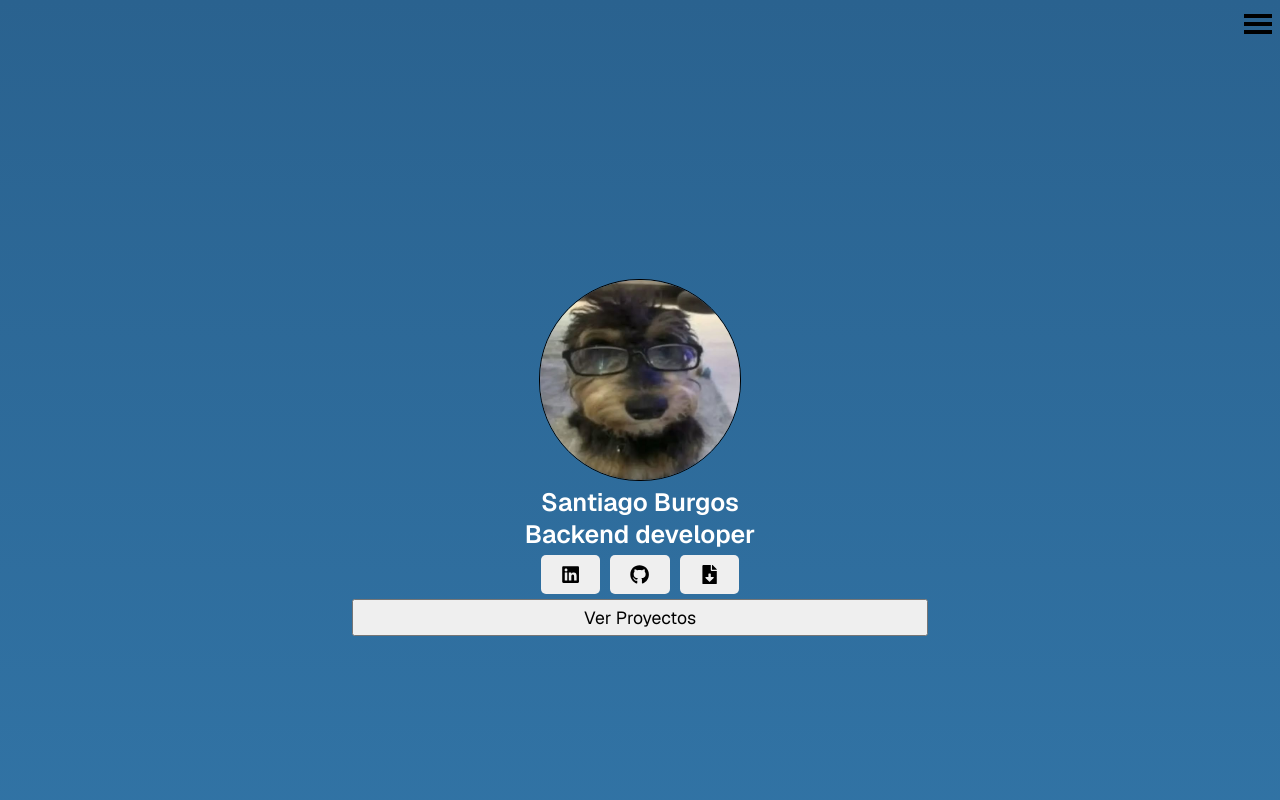
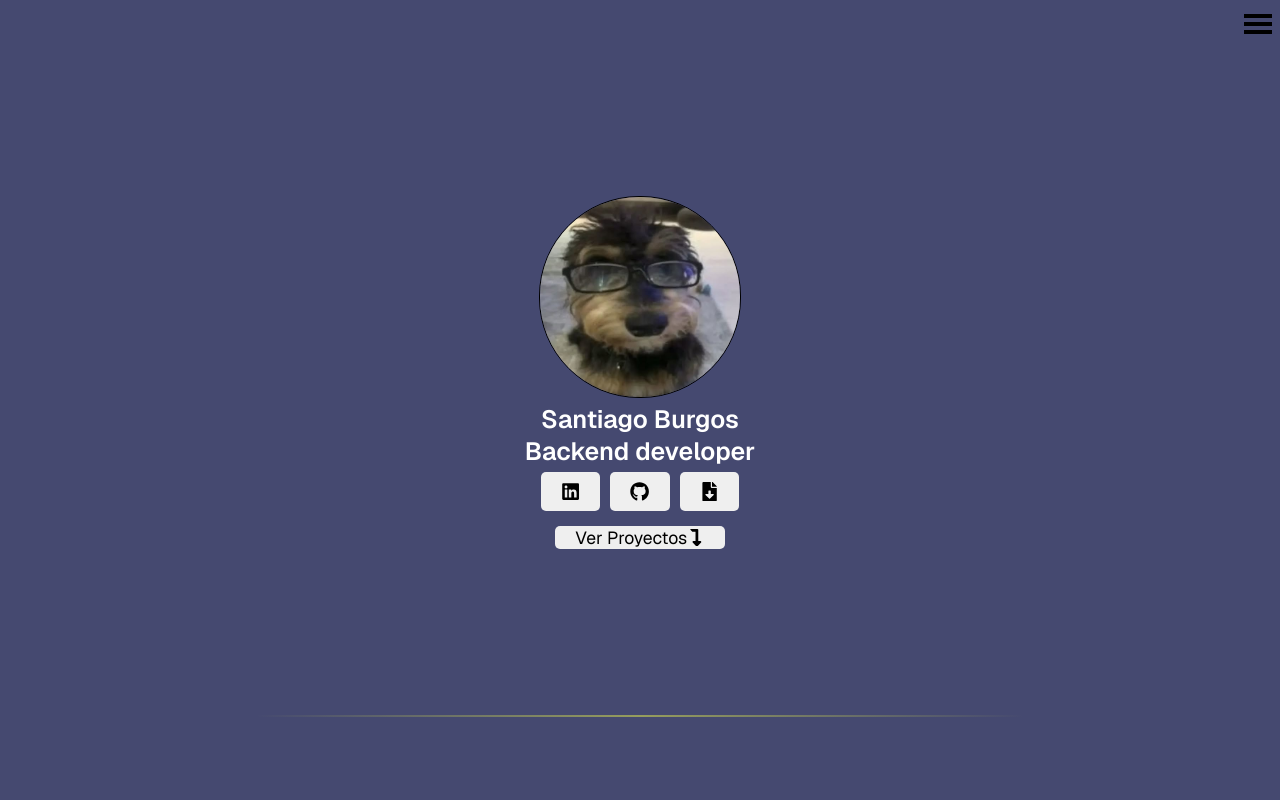
Before and after one commit to Santi-Burgos/portafolio, a React (Create React App) app: page / in a window 1280 px wide. Shown: the top 800 px of the page. Built offline with nearby package versions, Linux system fonts and the light colour scheme.

Commit message:
detalles

```diff
--- a/src/App.js
+++ b/src/App.js
@@ -20,12 +20,14 @@ function App() {
             <NavBar open={openNav} toggleNav={() => setOpenNav(!openNav)} />
           </div>
           <Presentation />
+          <div className="section-divider"></div>
         </section>
         <section className='projects-section' id='projects'>
           <div className='projects-presentation'>
             <h2><FaCode/><p>PROYECTOS</p></h2>
           </div>
           <Projects />
+           <div className="section-divider"></div>
         </section>
         <section className='stack-tech' id='stack'>
           <Carousel />
--- a/src/components/navbar.jsx
+++ b/src/components/navbar.jsx
@@ -10,9 +10,9 @@ function NavBar({ open, toggleNav }) {
       </button>
 
       <ul className={`menu ${open ? "open" : ""}`}>
+        <li><a href="#contact">Contacto</a></li>
+        <li><a href="#about">Sobre mí</a></li>
         <li><a href="#projects">Proyectos</a></li>
-        <li><a href="#about">Sobre mí</a></li>
-        <li><a href="#contact">Contacto</a></li>
       </ul>
     </nav>
   );
--- a/src/components/presentation.jsx
+++ b/src/components/presentation.jsx
@@ -2,6 +2,8 @@ import ContactButton from "../ui/contactButton.jsx";
 import { FaGithub } from "react-icons/fa6";
 import { FaLinkedin } from "react-icons/fa";
 import { FaFileDownload } from "react-icons/fa";
+import { FaLevelDownAlt } from "react-icons/fa";
+
 import profilePic from '../assets/images/profile.jpg';
 
 
@@ -17,14 +19,16 @@ function Presentation() {
         </div>
         </div>
         <div className="buttons-section">
+          <div className="buttons-container">
             <ContactButton icon={FaLinkedin} link=""  />
             <ContactButton icon={FaGithub} link="https://github.com/Santi-Burgos" />
             <ContactButton icon={FaFileDownload} link=""  />
-            <div className="button-view-projects">
-              <button>
-                <a href="#projects">Ver Proyectos</a>
-              </button>
-            </div>
+          </div>
+          <div className="button-view-projects">
+            <button>
+              <a href="#projects"><p>Ver Proyectos</p><FaLevelDownAlt/></a>
+            </button>
+          </div>
         </div>
     </div>
   );
--- a/src/styles/App.css
+++ b/src/styles/App.css
@@ -9,6 +9,9 @@ a{
   font-optical-sizing: auto;
   font-weight: 400;
   font-style: normal;
+}
+html {
+  scroll-behavior: smooth;
 }
 
 .App {
@@ -79,10 +82,22 @@ a{
   font-weight: 600;
 }
 
+/* deco*/
+.section-divider {
+  height: 2px;
+  width: 60%;
+  margin: 20px auto;
+  background: linear-gradient(
+    to right,
+    rgba(100, 149, 237, 0),
+    rgba( 230, 241, 74, 0.5),
+    rgba(100, 149, 237, 0)
+  );
+}
 /*Presentation styles*/
 
 .body-bg{
-  background: linear-gradient(to bottom, #2A628F, #3E92CC);
+  background-color: #454970;
 }
 .presentation{
   width: 100vw;
@@ -97,7 +112,7 @@ a{
   font-weight: 600;
 }
 .precontenedor-profile{
-  height: 100%;
+  height: 80%;
   display: flex;
   flex-direction: column;
   justify-content: center;
@@ -113,22 +128,20 @@ a{
   font-size: 25px;
 }
 
-.contact-button{
-  padding: 10px 20px;
+.contact-button {
+  padding: 0px;
   color: white;
   margin: 5px;
   border: none;
   border-radius: 5px;
   cursor: pointer;
   font-size: 1.2rem;
-}
-
-.contact-button:hover{
-  color: black;
-  background: orange;
+  transition: all 0.3s ease;
 }
 
 .contact-button a{
+  padding: 10px 20px;
+  border-radius: 5px;
   text-decoration: none;
   display: flex;
   color: black;
@@ -136,16 +149,42 @@ a{
   justify-content: center;
 }
 
-.button-view-projects button{
-  width: 45%;
-  padding: 5px;
+.contact-button a:hover{
+  transform: scale(1.05);
+  box-shadow: 0 4px 8px rgba(0, 0, 0, 0.2);
+  transition: all 0.3s ease;
+  background-color: #595F72;
+  color: white;
 }
 
+.button-view-projects{
+  padding: 10px;
+}
+
+.button-view-projects button{
+  padding: 0px;
+  border-radius: 5px;
+  border: none;
+}
+.button-view-projects p{
+  margin: 0px;
+}
 .button-view-projects  a{
-  font-size: 1.1rem;
-  color: black;
-  text-decoration: none;
+font-size: 1.1rem;
+    display: flex;
+    padding: 0px 20px 0px 20px;
+    color: black;
+    text-decoration: none;
+    align-items: center;
 }
+.button-view-projects a:hover{
+  transform: scale(1.05);
+  box-shadow: 0 4px 8px rgba(0, 0, 0, 0.2);
+  transition: all 0.3s ease;
+  background-color: #595F72;
+  color: white;
+}
+
 
 
 /*Projects section*/
@@ -253,15 +292,28 @@ a{
 
 .buttons-links button{
   margin: 1px;
+  border-radius: 5px;
+  border: 0.5px solid;
+}
 
+.buttons-links button:hover {
+  transform: scale(1.05);
+  transition: all 0.3s ease;
+  background-color: #595F72;
 }
+
+.buttons-links button:hover a {
+  color: white;
+}
+
+
 .buttons-links a{
+    padding: 5px;
     text-decoration: none;
     display: flex;
     color: black;
     align-content: center;
     justify-content: center;
-    margin: 5px;
     align-items: center;
 }
 
```
Also changed, not shown: src/ui/contactButton.jsx (line endings or trailing spaces).
